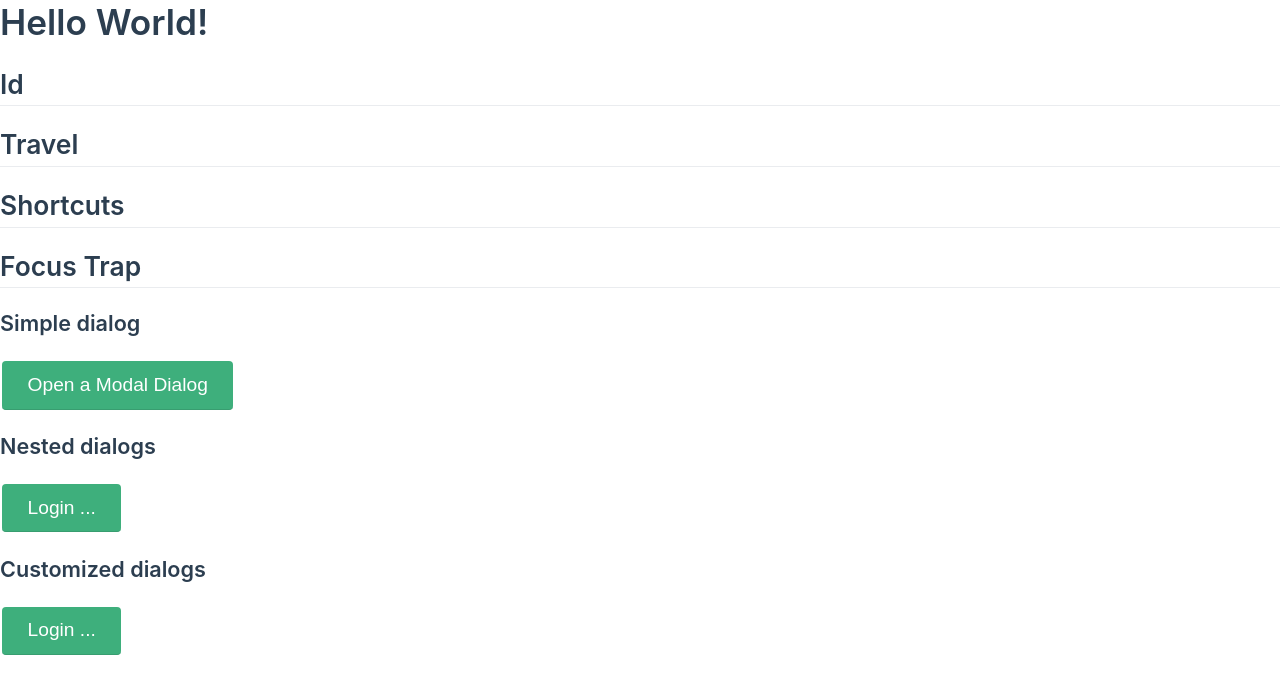
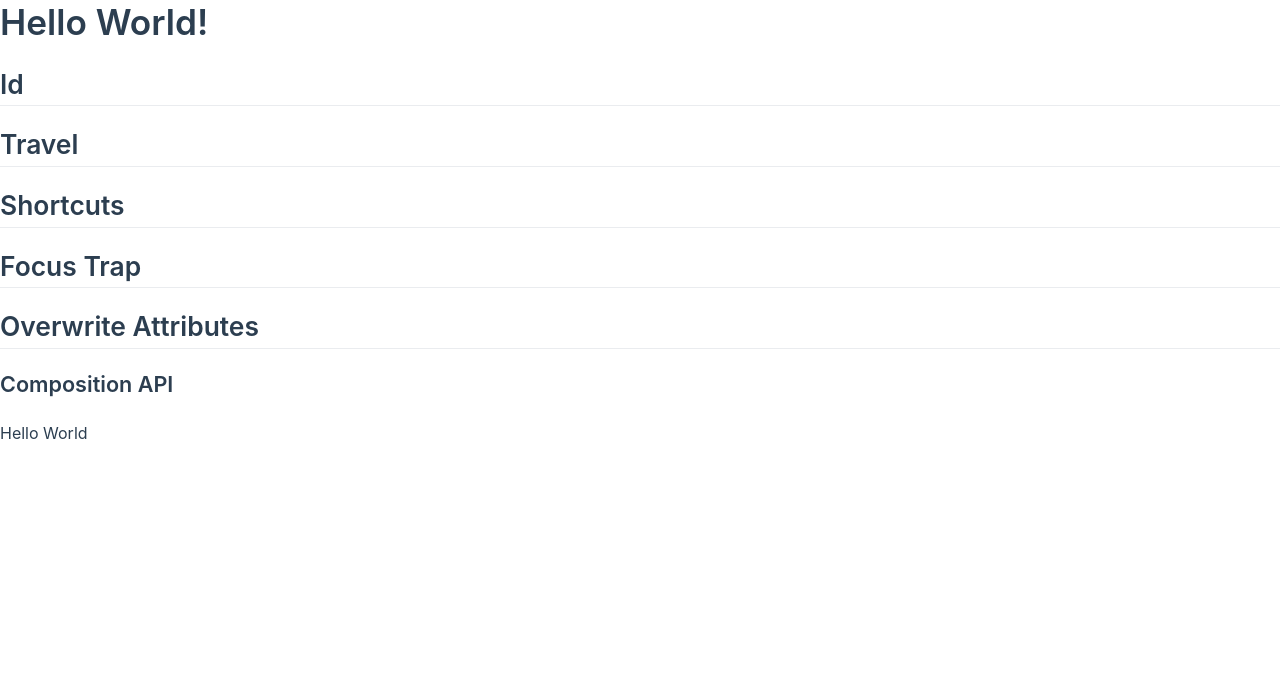
Before and after one commit to gottayan/vue-a11y-utils, a Vue app: page / in a window 1280 px wide. Shown: the top 694 px of the page. Built offline with nearby package versions, Linux system fonts and the light colour scheme.

Commit message:
added util & example for overwrite attrs

```diff
--- a/src/app.vue
+++ b/src/app.vue
@@ -8,7 +8,9 @@
     <h2>Shortcuts</h2>
     <!-- <ShortcutsExample /> -->
     <h2>Focus Trap</h2>
-    <FocusTrapExample />
+    <!-- <FocusTrapExample /> -->
+    <h2>Overwrite Attributes</h2>
+    <OverwriteAttrsExample />
   </div>
 </template>
 
@@ -17,13 +19,15 @@ import IdExample from './id-example.vue'
 import TravelExample from './travel-example.vue'
 import ShortcutsExample from './shortcuts-example.vue'
 import FocusTrapExample from './focus-trap-example.vue'
+import OverwriteAttrsExample from './overwrite-example.vue'
 
 export default{
   components: {
     IdExample,
     TravelExample,
     ShortcutsExample,
-    FocusTrapExample
+    FocusTrapExample,
+    OverwriteAttrsExample
   }
 }
 </script>
--- /dev/null
+++ b/src/overwrite-example.vue
@@ -0,0 +1,21 @@
+<template>
+  <div :ref="$el => el = $el">
+    <h3>Composition API</h3>
+    <p>Hello <span>World</span></p>
+  </div>
+</template>
+
+<script lang="ts">
+import { ref } from 'vue'
+import { useOverwriteAttrs, AttrsInput } from './utils/overwrite'
+
+export default {
+  setup() {
+    const el = ref<HTMLElement>(null)
+
+    useOverwriteAttrs(el, 'span', { x: 'a', y: 'b' })
+
+    return { el }
+  }
+}
+</script>
--- /dev/null
+++ b/src/utils/overwrite.ts
@@ -0,0 +1,78 @@
+import { onMounted, nextTick, Ref } from "vue"
+
+export type Attrs = Record<string, string>
+export type MutateAttrs = (oldAttrs: Attrs) => Attrs
+export type AttrsInput = Attrs | MutateAttrs
+export type ElementInput = HTMLElement | Ref<HTMLElement | null> | null
+
+const normalizeEl = (input: ElementInput): HTMLElement | null =>
+  input instanceof HTMLElement
+    ? input
+    : input ? input.value : null
+
+const normalizeAttrs = (input: Attrs): void => {
+  for (const name in input) {
+    const value = input[name].toString()
+    input[name] = value
+  }
+}
+
+const getOldAttrs = (target: HTMLElement): Attrs => {
+  const attrs: Attrs = {}
+  const { attributes } = target
+  const { length } = attributes
+  for (let i = 0; i < length; i++) {
+    const attr = attributes.item(i)
+    if (attr) {
+      attrs[attr.name] = attr.value
+    }
+  }
+  return attrs
+}
+
+const observeTarget = (target: HTMLElement, input: AttrsInput): void => {
+  const observer = new MutationObserver(() => {
+    nextTick(() => {
+      const newAttrs = typeof input === 'function' ? input(getOldAttrs(target)) : input
+      for (const name in newAttrs) {
+        if (target.getAttribute(name) === newAttrs[name]) {
+          target.setAttribute(name, newAttrs[name])
+        }
+      }
+    })
+  })
+  observer.observe(target, { attributes: true })
+}
+
+const observeTargetCreated = (el: HTMLElement, target: HTMLElement | null, selector: string, input: AttrsInput): void => {
+  let currentTarget = target
+  const observer = new MutationObserver(() => {
+    const newTarget: HTMLElement | null = el.querySelector(selector)
+    if (newTarget && newTarget !== currentTarget) {
+      currentTarget = newTarget
+      observeTarget(currentTarget, input)
+    }
+  })
+  observer.observe(el, { childList: true })
+}
+
+export const useOverwriteAttrs = (elInput: ElementInput, selector: string, input: AttrsInput): void => {
+  onMounted(() => {
+    const el = normalizeEl(elInput)
+
+    if (!el) {
+      return
+    }
+
+    if (typeof input !== 'function') {
+      normalizeAttrs(input)
+    }
+
+    const target: HTMLElement | null = el.querySelector(selector)
+    if (target) {
+      observeTarget(target, input)
+    }
+
+    observeTargetCreated(el, target, selector, input)
+  })
+}
```
